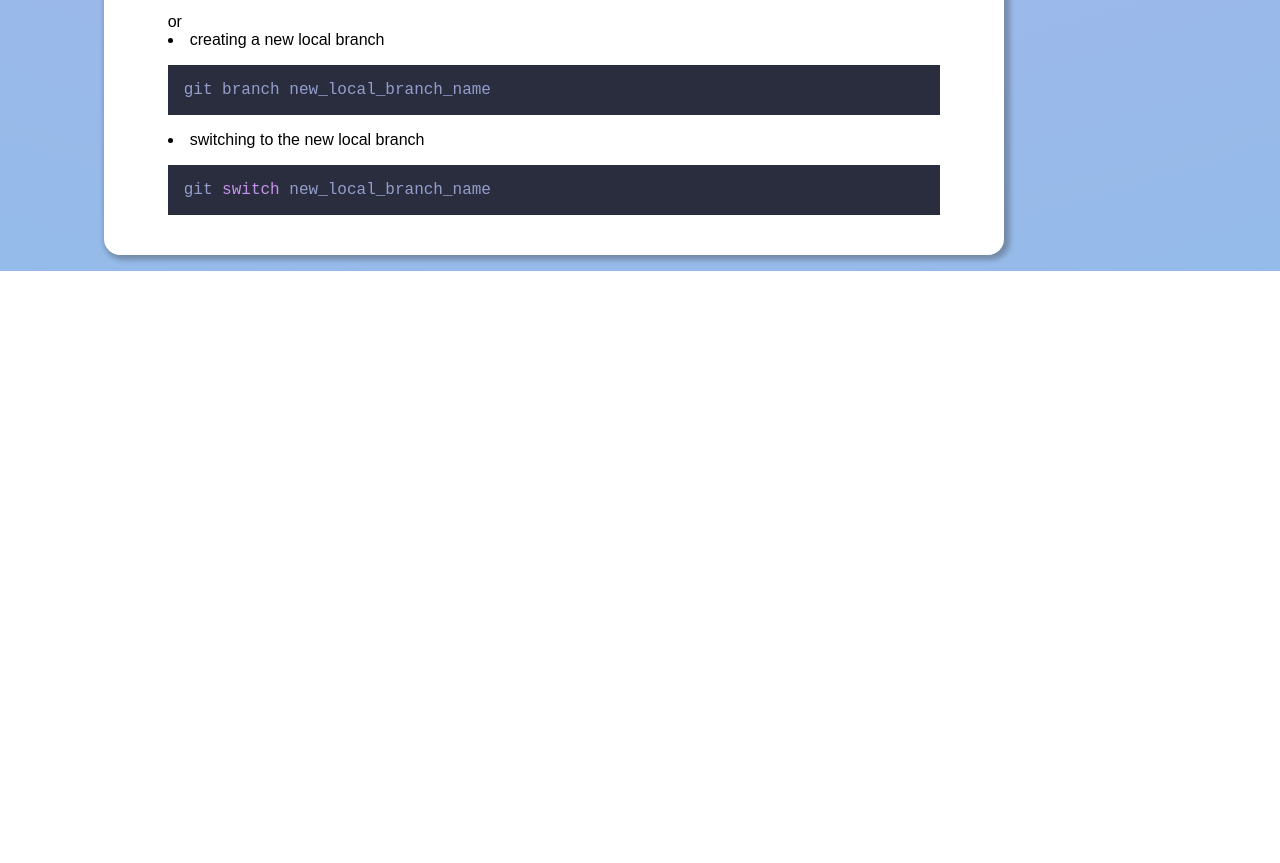
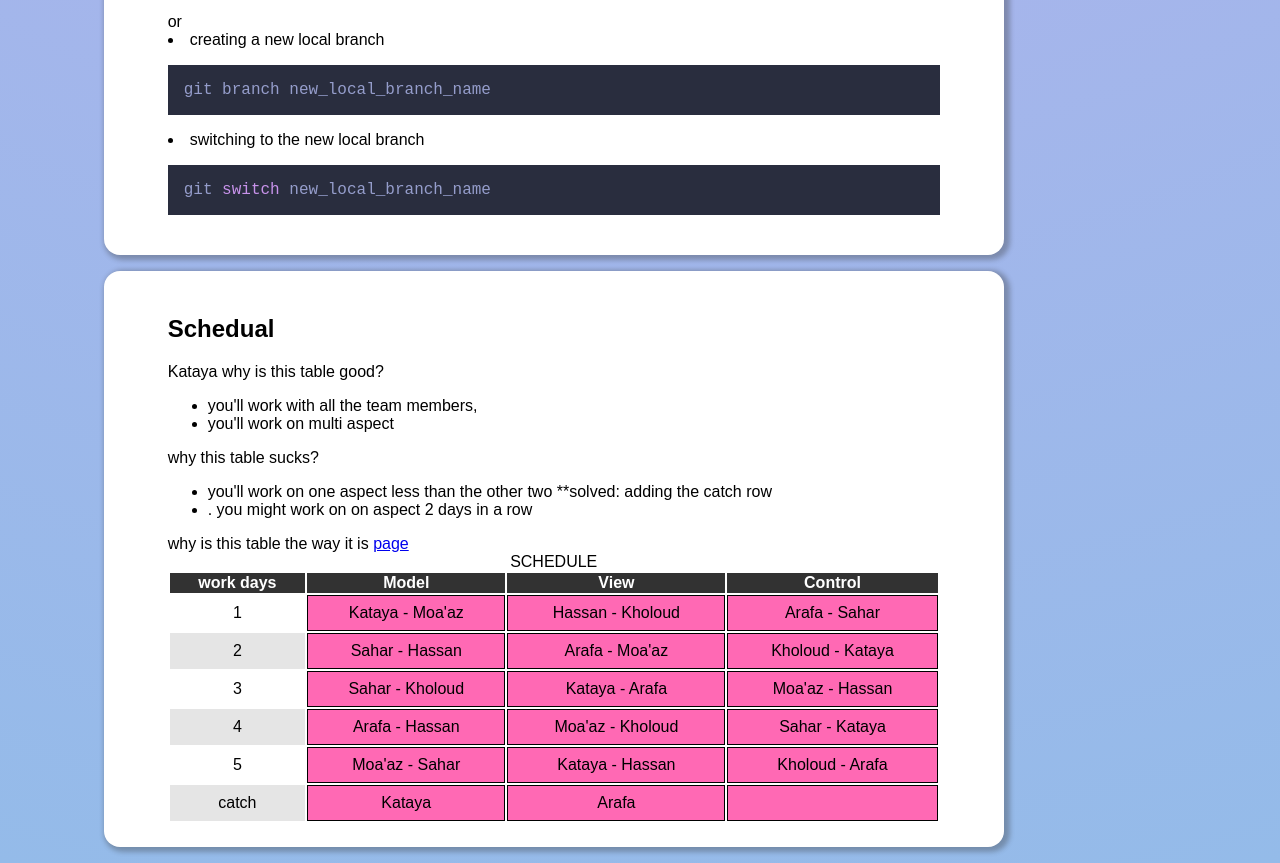
Before and after one commit to kataya1/iti-grad-proj-plan, a plain HTML site: page index.html in a window 1280 px wide. Shown: the part 3312-4175 px from the top of the page. Before the commit the page ends 3583 px from the top, so only its background shows below. Drawn offline with nearby package versions, Linux system fonts and the light colour scheme.

Commit message:
feature 1

```diff
--- a/index.html
+++ b/index.html
@@ -207,7 +207,7 @@ git branch -av
             to coding techniques from each person. -->
         </section>
 
-        <!-- <section id='tables'>
+         <section id='tables'>
             <h2>Schedual</h2>
             <table>
                 <caption>SCHEDULE</caption>
@@ -219,9 +219,9 @@ git branch -av
                         <th>Control</th>
                     </tr>
                 </thead>
-                <!-- todo name coloration to find your name easier -->
-        <!-- don't switch name from first to second position so that it's easier to find **nvm it needs to switch anyway
-                <!-- <span class="kataya">Kataya</span>
+                 <!-- todo name coloration to find your name easier  -->
+         <!-- don't switch name from first to second position so that it's easier to find **nvm it needs to switch anyway  -->
+                <span class="kataya">Kataya</span>
                 <tbody>
                     <tr>
                         <td>1</td>
@@ -277,7 +277,7 @@ git branch -av
                 why is this table the way it is <a href="whytable.html">page</a>
 
             </table>
-        </section> -->
+        </section>
     </main>
 
     <aside>
```
